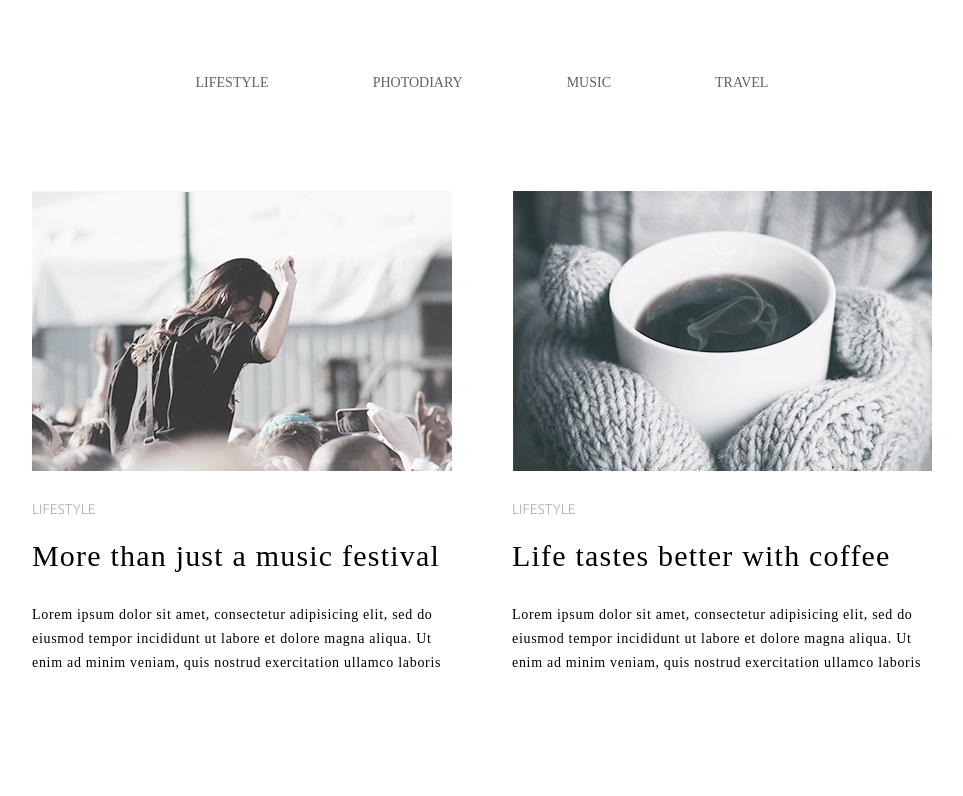
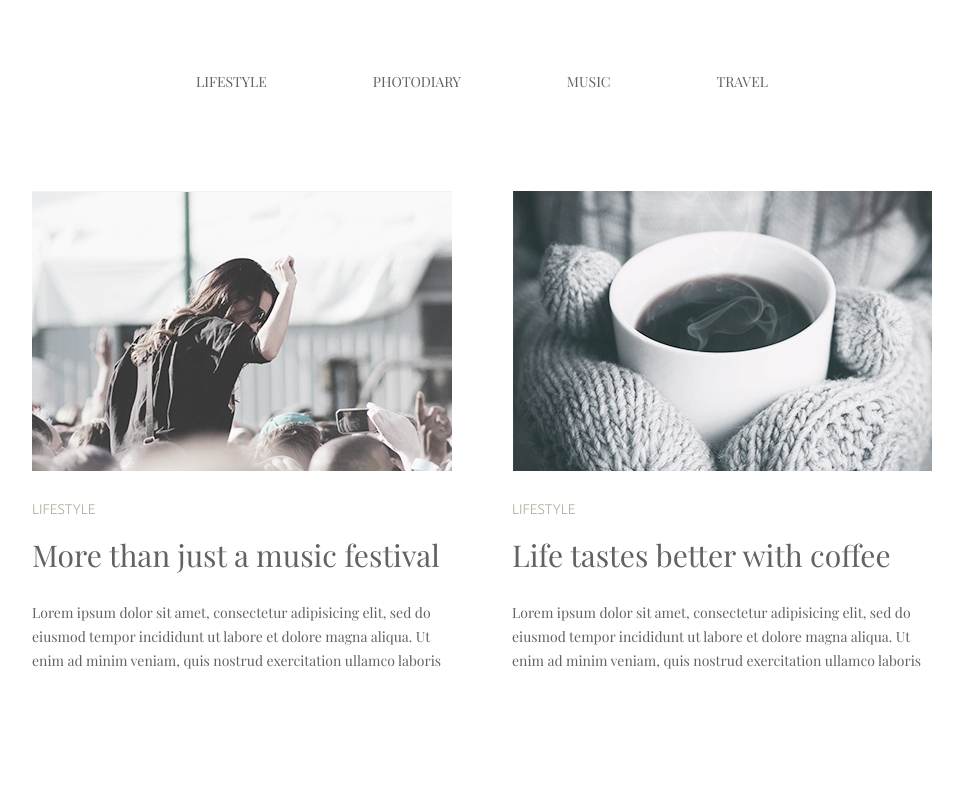
Before and after one commit to zhyhana/goit-fe-course-module-3, a plain HTML site: page index.html in a window 1280 px wide. Shown: the top 796 px of the page, without its empty margins (158-1121 px from the left). Drawn offline with nearby package versions, Linux system fonts and the light colour scheme.

Commit message:
changed fonts

```diff
--- a/css/styles.css
+++ b/css/styles.css
@@ -1,25 +1,13 @@
-@font-face {
-    font-family: "Playfair-Display-Regular";
-    src: url("../fonts/PlayfairDisplay-Regular.otf") format("embedded-opentype");
-    font-weight: normal;
-    font-style: normal;
-}
-@font-face {
-    font-family: "UbuntuLight";
-    src: url("../fonts/Ubuntu-L.ttf") format("truetype");
-    font-weight: 200;
-    font-style: normal;
-}
-
 body {
-    font-family: "Playfair-Display-Regular", "Times New Roman", serif;
+    font-family: "Playfair Display", "Times New Roman", serif;
+    color: #626262;
     background-color: #ffffff;
 }
 a {
     text-decoration: none;
 }
 .header {
-    padding: 75px 0 50px;
+    padding: 70px 0 47px;
     text-align: center;
 }
 .nav {
@@ -27,10 +15,11 @@ a {
 }
 .nav-item {
     display: inline-block;
-    margin: 0 52px;
+    margin: 0 53px;
 }
 .nav-item a {
     font-size: 14px;
+    line-height: 1.72em;
     color: #626262;
     text-transform: uppercase;
 }
@@ -61,28 +50,26 @@ main {
     margin-bottom: 30px;
 }
 .article-category {
-    margin-bottom: 22px;
-    font-family: "UbuntuLight", "Arial", sans-serif;
+    margin-bottom: 18px;
+    font-family: "Ubuntu", "Arial", sans-serif;
     font-size: 14px;
     color: #b4ad9e;
     text-transform: uppercase;
 }
 .article-title {
     font-size: 30px;
-    letter-spacing: 0.04em;
-    margin-bottom: 30px;
+    margin-bottom: 26px;
 }
 .article-text {
     font-size: 14px;
     line-height: 1.72em;
-    letter-spacing: 0.05em;
 }
 .article-more {
     display: block;
     margin: 0 auto;
     padding: 17px 34px 17px;
+    color: #626262;
     border: 1px solid #626262;
-    color: #626262;
     font-size: 20px;
     line-height: 1.2em;
     background-color: transparent;
--- a/index.html
+++ b/index.html
@@ -7,6 +7,7 @@
     <title>Document</title>
     <link rel="stylesheet" href="css/reset.css">
     <link rel="stylesheet" href="css/styles.css">
+    <link href="https://fonts.googleapis.com/css2?family=Playfair+Display&family=Ubuntu:wght@300&display=swap" rel="stylesheet">
 </head>
 <body>
     <header class="header">
```
Also changed, not shown: fonts/PlayfairDisplay-Regular.otf (deleted), fonts/Ubuntu-L.ttf (deleted), img/PerfectPixel.jpg.
